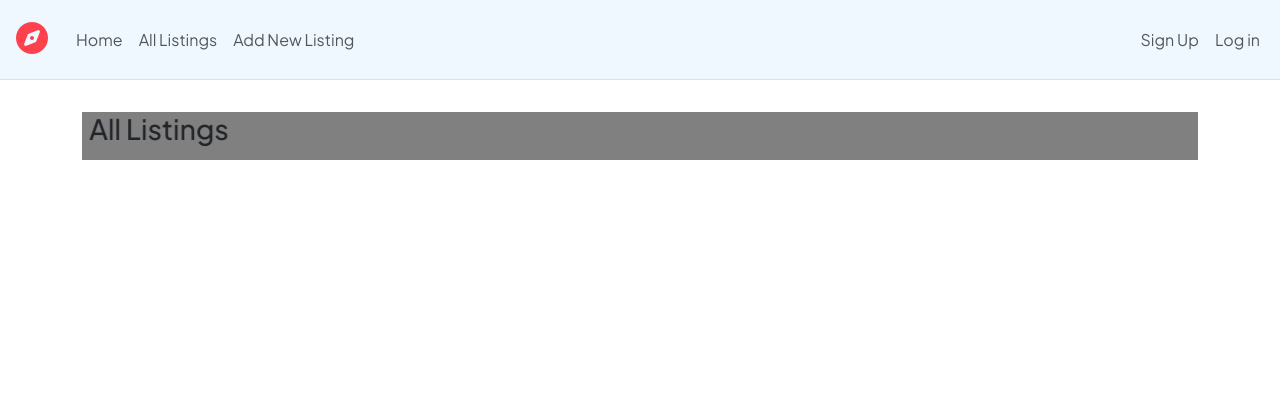
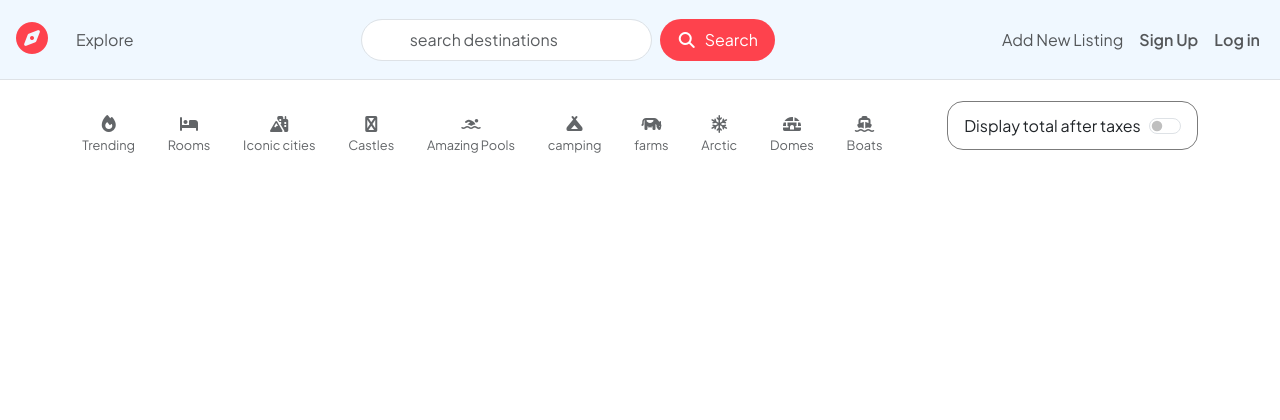
Before and after one commit to Sachidadubey/major_Project, a Node server app: page /listings in a window 1280 px wide. Shown: the top 420 px of the page. Run offline with Node 20, Linux system fonts and the light colour scheme; data that the repository does not hold is empty; some libraries are stand-ins or nearby versions.

Commit message:
add all project code

```diff
--- a/app.js
+++ b/app.js
@@ -10,6 +10,7 @@ const methodOverride = require("method-override");
 const ejsMate = require("ejs-mate");
 const cookieParser = require("cookie-parser");
 const session = require("express-session");
+const mongoStore = require("connect-mongo");
 const flash = require("connect-flash");
 const passport = require("passport");
 const LocalStrategy = require("passport-local");
@@ -26,12 +27,17 @@ const listingsRouter = require("./routes/listing");
 const userRouter = require("./routes/user");
 const reviewsRouter = require("./routes/review");
 
-const MONGO_URL = "mongodb://127.0.0.1:27017/wanderlust";
+// const MONGO_URL = "mongodb://127.0.0.1:27017/wanderlust";
+const dbUrl = process.env.ATLASDB_URL;
 
 // ---------------- MongoDB Connection ----------------
-mongoose.connect(MONGO_URL)
+main()
   .then(() => console.log("✅ MongoDB connection successful"))
   .catch(err => console.error("❌ MongoDB connection error", err));
+
+async function main() {
+  await mongoose.connect(dbUrl);
+  }
 
 // ---------------- EJS Setup ----------------
 app.engine("ejs", ejsMate);
@@ -45,12 +51,28 @@ app.use(express.static(path.join(__dirname, "public")));
 app.use(cookieParser());
 
 // ---------------- Session & Flash ----------------
+const store = mongoStore.create({
+  mongoUrl: dbUrl,
+  crypto: {
+    secret:  process.env.SECRET,
+  },
+  touchAfter: 24 * 3600,
+});
+
+store.on("error", () => {
+  console.log(error ,"error is here ");
+})
 const sessionOptions = {
-  secret: "mySuperSecretCodeString",
+  store,
+  secret: process.env.SECRET,
   resave: false,
   saveUninitialized: true,
   cookie: { httpOnly: true, maxAge: 7*24*60*60*1000 } // 7 days
 };
+
+
+
+
 app.use(session(sessionOptions));
 app.use(flash());
 
--- a/controllers/listings.js
+++ b/controllers/listings.js
@@ -1,4 +1,7 @@
 const Listing = require("../models/listing");
+const mbxGeocoding = require('@mapbox/mapbox-sdk/services/geocoding');
+const mapToken = process.env.MAP_TOKEN;
+const geocodingClient = mbxGeocoding({ accessToken: mapToken });
 module.exports.index = async (req, res) => {
     const allListings = await Listing.find({});
     res.render("listings/index.ejs", { allListings });
@@ -26,13 +29,21 @@ module.exports.showListing = async (req, res) => {
   res.render("listings/show.ejs", { listing });
 };
 module.exports.createListing = async (req, res) => {
+let response=await geocodingClient.forwardGeocode({
+    query:req.body.listing.location,
+    limit: 1
+  })
+    .send()
+
   const newListings = new Listing(req.body.listing);
   newListings.owner = req.user._id;
   let url = req.file.path;
   let filename = req.file.filename;
   newListings.image = { url, filename };
-  console.log(url,"...",filename);
-  await newListings.save();
+  newListings.geometry = response.body.features[0].geometry;
+  // console.log(url,"...",filename);
+  let savedListing = await newListings.save();
+  // console.log(savedListing);
    // when new listings created by default their owner be our current user
 
   req.flash("success", "new listings added");
@@ -46,7 +57,9 @@ module.exports.renderEditForm = async (req, res) => {
     req.flash("error", "listing you requested does not exist");
     res.redirect("/listings");
   }
-  res.render("listings/edit.ejs", { listing });
+  let originalImageUrl = listing.image.url;
+  originalImageUrl = originalImageUrl.replace("/upload", "/upload/w_250");
+  res.render("listings/edit.ejs", { listing,originalImageUrl });
 };
 module.exports.updateListing = async (req, res) => {
   let { id } = req.params;
--- a/package.json
+++ b/package.json
@@ -1,4 +1,7 @@
 {
+  "engines":{
+    "node":"16.13.0"
+  },
   "name": "major_project",
   "version": "1.0.0",
   "main": "app.js",
@@ -11,9 +14,11 @@
   "license": "ISC",
   "description": "",
   "dependencies": {
+    "@mapbox/mapbox-sdk": "^0.16.1",
     "bootstrap": "^5.3.7",
     "cloudinary": "^1.41.3",
     "connect-flash": "^0.1.1",
+    "connect-mongo": "^5.1.0",
     "cookie-parser": "^1.4.7",
     "dotenv": "^16.6.1",
     "ejs": "^3.1.10",
--- a/public/css/style.css
+++ b/public/css/style.css
@@ -210,3 +210,9 @@ show.ejs */
   border-color: #dc3545 !important;
   color: white !important;
 }
+
+#map {
+
+height: 400px;
+  width: 70vh;
+}
--- a/views/includes/navbar.ejs
+++ b/views/includes/navbar.ejs
@@ -1,3 +1,28 @@
+<style>
+  .btn-search{
+    background:#fe424d;
+    color:#ffff;
+    border-radius: 25px;
+    padding: 0.5rem 1rem 0 1rem;
+    display: flex;
+    /* justify-content: center; */
+  }
+    .btn-search:hover{
+    background:#fe424d;
+    color:#ffff;
+  }
+  .btn-search i {
+    padding-top: 0.3rem;
+    margin-right: 0.5rem;
+
+
+  }
+  .search-input{
+    border-radius: 25px;
+    padding: 0.5rem 3rem 0.5rem 3rem;
+    font-size: 1rem;
+  }
+</style>
 <nav class="navbar navbar-expand-md bg-body-light border-bottom sticky-top">
   <div class="container-fluid">
     <a class="navbar-brand" href="/listings"><i class="fa-solid fa-compass"></i></a>
@@ -8,14 +33,23 @@
 
     <div class="collapse navbar-collapse" id="navbarNavAltMarkup">
       <div class="navbar-nav">
-        <a class="nav-link" aria-current="page" href="/listings">Home</a>
-        <a class="nav-link" href="/listings">All Listings</a>
-        <a class="nav-link" href="/listings/new">Add New Listing</a>
+        <a class="nav-link" aria-current="page" href="/listings">Explore</a>
+
+      </div>
+      <!-- // search bar -->
+      <div class="navbar-nav ms-auto">
+        <form class="d-flex"role="search" >
+          <input class="form-control me-2 search-input" type="search" placeholder="search destinations" aria-label="search">
+          <button class="btn btn-search" type="submit">
+            <i class="fa-solid fa-magnifying-glass"></i>
+            Search</button>
+        </form>
       </div>
       <div class="navbar-nav ms-auto">
+          <a class="nav-link" href="/listings/new">Add New Listing</a>
         <% if(!currUser){%>
-        <a class="nav-link" aria-current="page" href="/signup">Sign Up</a>
-        <a class="nav-link" href="/login">Log in </a>
+        <a class="nav-link" aria-current="page" href="/signup"><B>Sign Up</B> </a>
+        <a class="nav-link" href="/login"><B>Log in</B> </a>
        <% }%>
           <% if(currUser){%>
                 <a class="nav-link" href="/logout">Log Out</a>
--- a/views/layouts/boilerplate.ejs
+++ b/views/layouts/boilerplate.ejs
@@ -14,6 +14,8 @@
     <link href="https://fonts.googleapis.com/css2?family=Plus+Jakarta+Sans:wght@300;400;500;600&display=swap"
       rel="stylesheet" />
       <link rel="stylesheet" href="/css/rating.css">
+      <link href="https://api.mapbox.com/mapbox-gl-js/v3.15.0/mapbox-gl.css" rel="stylesheet">
+      <script src="https://api.mapbox.com/mapbox-gl-js/v3.15.0/mapbox-gl.js"></script>
 </head>
 <body>
   <%- include("../includes/navbar.ejs")%>
--- a/views/listings/edit.ejs
+++ b/views/listings/edit.ejs
@@ -19,7 +19,10 @@
             placeholder="enter description" ><%= listing.description %></textarea>
            <div class="invalid-feedback">enter a short description</div>
         </div>
-
+        <div class="mb-3">
+          <p>Original Image</p>
+          <img src="<%= originalImageUrl %>" alt="not working">
+        </div>
         <div class="mb-3">
           <label for="image" class="form-label">Upload Image</label>
           <input id="image" name="listing[image]"
--- a/views/listings/index.ejs
+++ b/views/listings/index.ejs
@@ -1,11 +1,107 @@
 <% layout("/layouts/boilerplate")-%>
+<style>
+  #filters{
+    display: flex;
+    flex-wrap: wrap;
+    align-items: center;
+    justify-content: space-around;
 
 
-  <div class="text">
+  }
+  .filter{
+    text-align: center;
+    margin-right: 2rem;
+    margin-top: 2rem;
+    opacity: 0.7;
+  }
+  .filter p{
+    font-size: 0.8rem;
+  }
+  .tax-info{
+    display:none;
+  }
+  .tax-toggle{
+    border: 0.5px solid rgb(123, 123, 123);
+    border-radius: 1rem;
+    height: 3.1rem;
+    padding: 1rem;
+    margin-left: 2rem;
+    display: flex;
+    align-items: center;
+
+  }
+</style>
+
+  <!-- <div class="text">
     <marquee behavior="alternate" direction="right">
       <h3>All Listings</h3>
     </marquee>
+  </div> -->
+  <div id="filters">
+    <div class="filter">
+     <div><i class="fa-solid fa-fire"></i></div>
+      <p>Trending</p>
+    </div>
+
+    <div id="filters">
+      <div class="filter">
+        <div><i class="fa-solid fa-bed"></i></div>
+        <p>Rooms</p>
+      </div>
+    </div>
+      <div class="filter">
+        <div><i class="fa-solid fa-mountain-city"></i></div>
+        <p>Iconic cities</p>
+      </div>
+
+      <div id="filters">
+        <div class="filter">
+          <div><i class="fa-solid fa-fort-awesome"></i></div>
+          <p>Castles</p>
+        </div>
+      </div>
+        <div class="filter">
+          <div><i class="fa-solid fa-person-swimming"></i></div>
+          <p>Amazing Pools</p>
+        </div>
+
+        <div id="filters">
+          <div class="filter">
+            <div><i class="fa-solid fa-campground"></i></div>
+            <p>camping</p>
+          </div>
+        </div>
+          <div class="filter">
+            <div><i class="fa-solid fa-cow"></i></div>
+            <p>farms </p>
+          </div>
+
+          <div id="filters">
+            <div class="filter">
+              <div><i class="fa-regular fa-snowflake"></i></div>
+              <p>Arctic</p>
+            </div>
+          </div>
+              <div class="filter">
+                <div><i class="fa-solid fa-igloo"></i></div>
+                <p>Domes </p>
+              </div>
+
+              <div id="filters">
+                <div class="filter">
+                  <div><i class="fa-solid fa-ship"></i></div>
+                  <p>Boats</p>
+                </div>
+              </div>
+
+<div class="tax-toggle">
+  <div class="form-check-reverse form-switch">
+    <input class="form-check-input" type="checkbox" role="switch" id="switchCheckDefault">
+    <label class="form-check-label" for="switchCheckDefault">Display total after taxes</label>
   </div>
+</div>
+
+    </div>
 
   <div class="row row-cols-lg-3 row-cols-md-2 row-cols-sm-1">
     <% for (let listing of allListings) { %>
@@ -24,6 +120,7 @@
                   <%= listing.title || 'Untitled' %>
                 </b><br>
                 <%= (listing.price || 0).toLocaleString("en-IN") %>/night
+                <i class="tax-info"> &nbsp; &nbsp;+18% gst</i>
               </p>
             </div>
           </div>
@@ -31,3 +128,18 @@
       <% } %>
     <% } %>
   </div>
+
+
+  <script>
+    let taxSwitch=document.getElementById("switchCheckDefault");
+    taxSwitch.addEventListener("click",()=>{
+let taxInfo=document.getElementsByClassName("tax-info");
+for(info of taxInfo){
+  if(info.style.display!= "inline"){
+    info.style.display="inline";
+  }else{
+    info.style.display="none"
+  }
+}
+    })
+  </script>
```
Also changed, not shown: TODO.md (added, +4 -0 lines), models/listing.js (+16 -1 lines), views/listings/show.ejs (+19 -10 lines), 1 other file.
